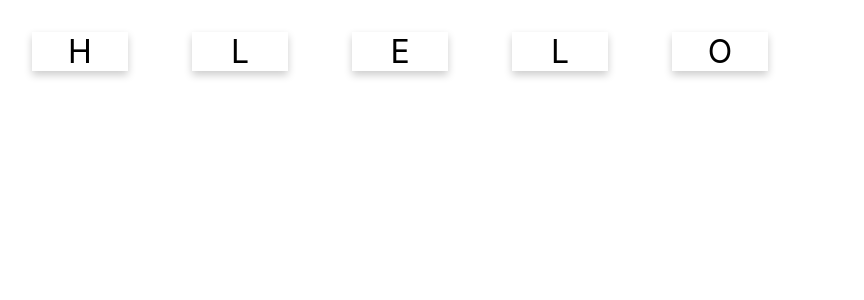
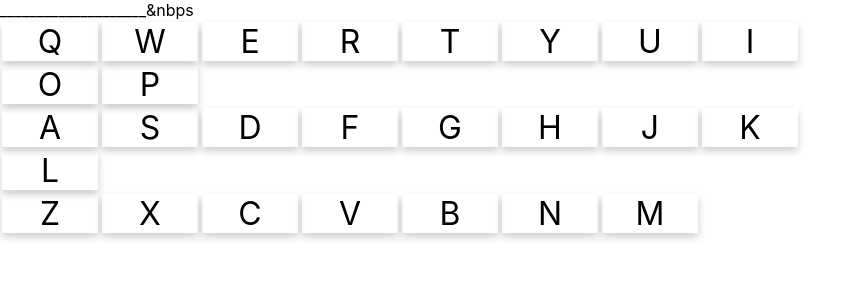
Before and after one commit to mattaya-io/react-3sa03-card_game, a React (Create React App) app: page / in a window 1280 px wide. Shown: the top 300 px of the page, without its empty margins (0-864 px from the left). Built offline with nearby package versions, Linux system fonts and the light colour scheme.

Commit message:
Hangman prototype

```diff
--- a/src/App.js
+++ /dev/null
@@ -1,14 +0,0 @@
-import React from 'react'
-import WordCard from './WordCard.js';
-
-const word = "Hello"
-
-function App() {
-    return (
-        <div>
-            <WordCard value={word} />
-        </div>
-    )
-}
-
-export default App;
--- a/src/App.css
+++ b/src/App/App.css
@@ -4,13 +4,23 @@
     width: 3em;
     font-size: 2em;
     box-shadow: 0 4px 8px 0 rgba(0,0,0,0.2);
-    margin: 1em;
+    margin: 2px;
     user-select: none;
 }
 
 .activeCard {
     color: red;
     background: pink;
+}
+
+.top_frame div {
+    display: inline-block;
+    height: 60%;
+}
+
+.screen {
+    width: 800px;
+    height: 600px;
 }
 
 .App {
--- /dev/null
+++ b/src/App/App.js
@@ -0,0 +1,104 @@
+import React, { useState } from 'react'
+import _ from 'lodash'
+import Key from './Key/Key.js';
+import Scoreboard from './Scoreboard/Scoreboard.js';
+import Monitor from './Monitor/Monitor.js';
+
+const wordList = [
+    "test",
+    "exam",
+    "code",
+    "thonywhong",
+    "database",
+    "operating",
+    "information",
+    "architecture",
+    "pracical",
+    "zero",
+    "xylem",
+    "velvet",
+    "wheat",
+    "informationoperation",
+    "engineering",
+    "rickrolled",
+    "function",
+    "ctrlw",
+    "return",
+    "zawarudo",
+    "phosphorus",
+    "lithium",
+    "quiche"
+]
+
+const prepareWord = (given_word) => {
+    var obj = {
+        word: given_word,
+        guess: '',
+        attemptLeft: 10,
+        isWon: false
+    }
+
+    Array.from(given_word).map(() => {
+        obj.guess = obj.guess + '_'
+    })
+
+    return obj
+}
+
+function App() {
+    const [state, setState] = useState(prepareWord(_.shuffle(wordList)[0]))
+    const stateUpdate = (ch) => {
+        var isFail = true
+        // add to guess
+        Array.from(state.word).map((c,i) => {
+            if(c.toLowerCase() == ch.toLowerCase())
+            {
+                var gArr = state.guess.split('')
+                gArr[i] = ch.toLowerCase()
+                isFail = false
+                state.guess = gArr.toString().replaceAll(',', '')
+            }
+        })
+
+        console.log(state.attemptLeft)
+        // check word and guess
+        if(state.word.toUpperCase() == state.guess.toUpperCase())
+        {
+            state.isWon = true
+            setTimeout(function(){
+                alert('You Win!!!')
+            }, 500)
+            // TO-DO
+        }
+        // check fail result
+        if(isFail)
+        {
+            state.attemptLeft -= 1
+        }
+
+        // no state left
+        if(state.attemptLeft <= 0)
+        {
+            if(!state.isWon)
+            {
+                setTimeout(function(){
+                    alert('You lost!!!')
+                }, 500)
+            }
+        }
+
+        setState({...state, guess: state.guess})
+    }
+
+    return (
+        <div className="screen">
+            <div className="top_frame">
+                <Monitor value={state.guess} />
+                <Scoreboard />
+            </div>
+            <Key key="key" activationHandler={stateUpdate} />
+        </div>
+    )
+}
+
+export default App;
--- a/src/CharacterCard.js
+++ b/src/App/Key/CharacterCard.js
@@ -1,26 +1,16 @@
+/* eslint-disable no-unused-vars */
 /* eslint-disable react/prop-types */
 import React, { useState, useEffect, useRef } from 'react'
-import './App.css';
+import '../App.css';
 
 export default function CharacterCard(props)
 {
     const [active, setActive] = useState(false)
-    const attemptRef = useRef(props.attempt)
 
     const activate = () => {
-        if(!active)
-        {
-            setActive(true)
-            props.activationHandler(props.value)
-        }
+        setActive(!active)
+        props.activationHandler(props.value)
     }
-
-    useEffect(() => {
-        if(attemptRef.current != props.attempt){
-            setActive(false)
-            attemptRef.current = props.attempt
-        }
-    })
 
     const className = `card ${active ? 'activeCard' : ''}`
     return (
--- /dev/null
+++ b/src/App/Key/Key.js
@@ -0,0 +1,34 @@
+/* eslint-disable no-unused-vars */
+/* eslint-disable react/jsx-key */
+/* eslint-disable react/prop-types */
+import React, { useState, useRef, useEffect } from 'react'
+import _ from 'lodash'
+import CharacterCard from './CharacterCard.js'
+import '../App.css'
+
+const KeyRow = [
+    "qwertyuiop",
+    "asdfghjkl",
+    "zxcvbnm"
+]
+
+export default function Key(props)
+{
+    const activationHandler = (ch) => {
+        props.activationHandler(ch)
+    }
+
+    return (
+        <div>
+            {
+                Array.from(KeyRow).map((row) => (
+                    <div>
+                        {
+                            Array.from(row.toUpperCase()).map((value, i) => <CharacterCard value={value} key={i} activationHandler={activationHandler} />)
+                        }
+                    </div>
+                ))
+            }
+        </div>
+    )
+}
--- /dev/null
+++ b/src/App/Monitor/CharDisplay.js
@@ -0,0 +1,10 @@
+/* eslint-disable react/prop-types */
+import React from 'react'
+
+
+export default function CharDisplay(props)
+{
+    return (
+        <div>{props.value}</div>
+    )
+}
--- /dev/null
+++ b/src/App/Monitor/Monitor.js
@@ -0,0 +1,24 @@
+/* eslint-disable no-unused-vars */
+/* eslint-disable react/prop-types */
+/* eslint-disable react/jsx-key */
+import React, { useState, useEffect, useRef } from 'react'
+import '../App.js'
+import CharDisplay from './CharDisplay.js'
+
+export default function Monitor(props)
+{
+    const guessingWord = useRef(props.value)
+    const[display, setDisplay] = useState(guessingWord.current)
+    useEffect(() => {
+        console.log(guessingWord.current)
+        setDisplay(guessingWord.current)
+        guessingWord.current = props.value
+    })
+    return (
+        <div>
+            {
+                Array.from(props.value).map((c,i) => <CharDisplay value={c} key={i} />)
+            }
+        </div>
+    )
+}
--- /dev/null
+++ b/src/App/Scoreboard/Scoreboard.js
@@ -0,0 +1,10 @@
+/* eslint-disable no-unused-vars */
+import React from 'react'
+import '../App.js'
+
+export default function Scoreboard(props)
+{
+    return (
+        <div>{'&nbps'}</div>
+    )
+}
--- a/src/WordCard.js
+++ /dev/null
@@ -1,49 +0,0 @@
-/* eslint-disable react/prop-types */
-import React, { useState } from 'react'
-import _ from 'lodash'
-import CharacterCard from './CharacterCard.js'
-
-const prepareStateFromWord = (given_word) => {
-    let word = given_word.toUpperCase()
-    let chars = _.shuffle(Array.from(word))
-
-    return {
-        word,
-        chars,
-        attempt: 1,
-        guess: '',
-        completed: false
-    }
-}
-
-export default function WordCard(props)
-{
-    const [state, setState] = useState(prepareStateFromWord(props.value))
-    const activationHandler = (c) => {
-        console.log(`${c} has been activated.`)
-
-        let guess = state.guess + c.toUpperCase()
-        setState({...state, guess})
-
-        if(guess.length == state.word.length)
-        {
-            if(guess == state.word){
-                console.log('yeah!')
-                setState({...state, guess: '', completed: true})
-            }else{
-                console.log('reset')
-                setState({...state, guess: '', attempt: state.attempt + 1})
-            }
-        }
-    }
-
-    return (
-        <div>
-            {
-                Array.from(state.chars).map(
-                    (c,i) => <CharacterCard value={c} key={i} activationHandler={activationHandler} attempt={state.attempt} />
-                )
-            }
-        </div>
-    )
-}
--- a/src/index.js
+++ b/src/index.js
@@ -1,7 +1,7 @@
 import React from 'react';
 import ReactDOM from 'react-dom';
 import './index.css';
-import App from './App';
+import App from './App/App.js';
 import reportWebVitals from './reportWebVitals';
 
 ReactDOM.render(
```
Also changed, not shown: .eslintrc.js, 1 other file (tests, documents, lock files or other folders).
